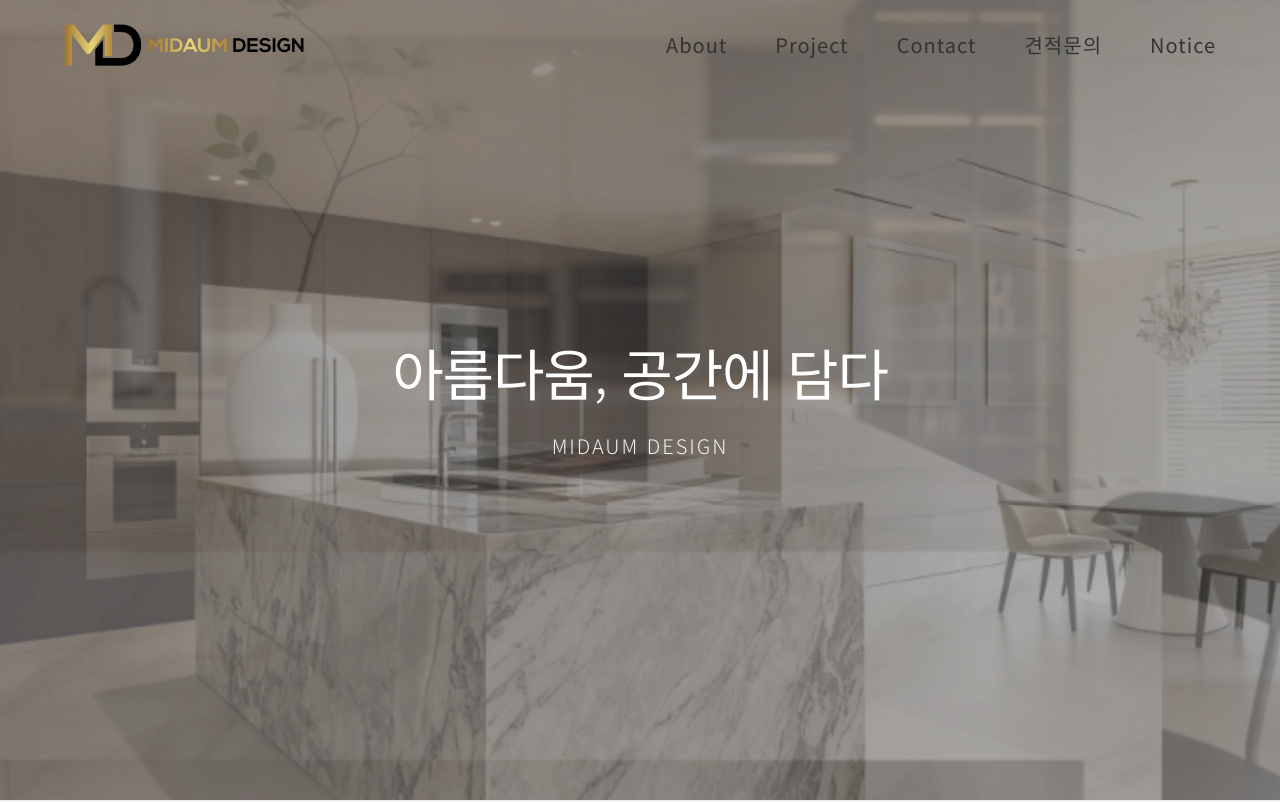
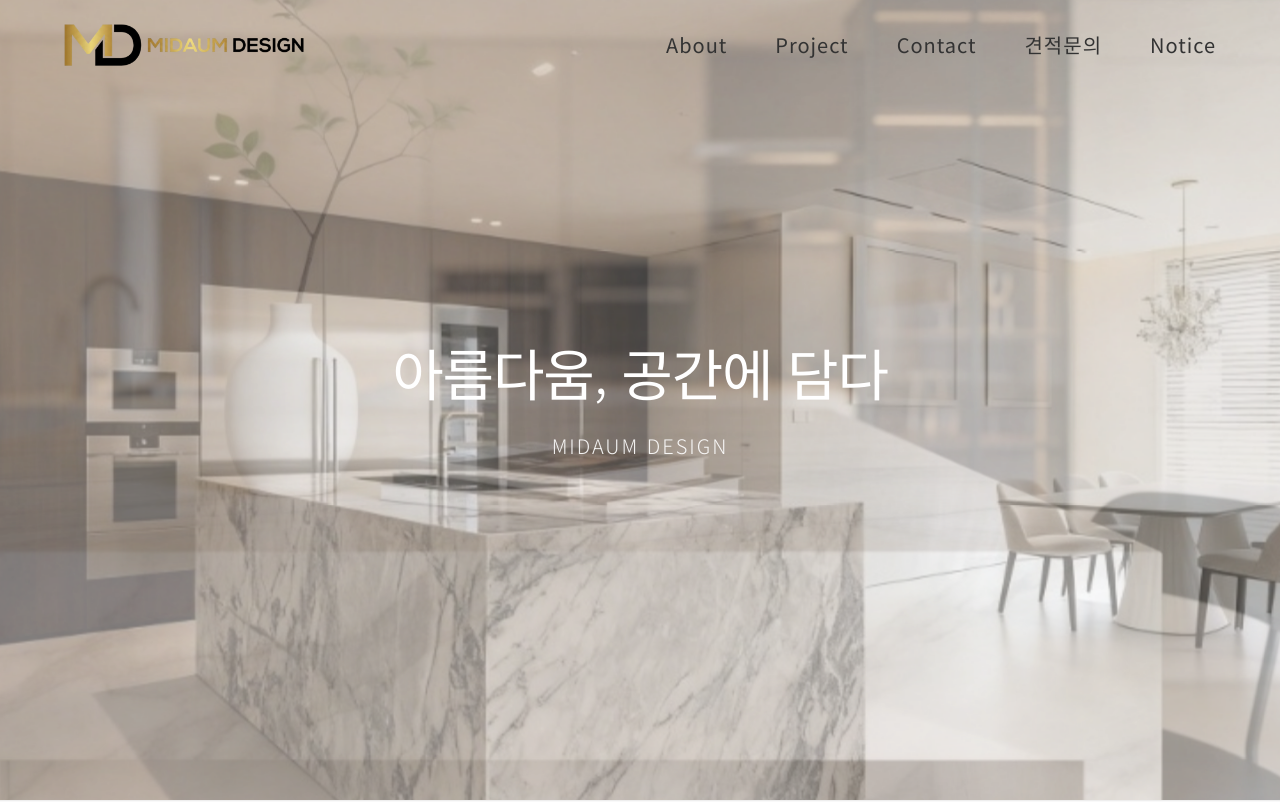
Before and after one commit to midaum79-cloud/midaumdesign, a Next.js app: page / in a window 1280 px wide. Shown: the top 802 px of the page. Built offline with nearby package versions, Linux system fonts and the light colour scheme.

Commit message:
UI: remove black overlay from hero to make images brighter

```diff
--- a/src/components/Hero/Hero.module.css
+++ b/src/components/Hero/Hero.module.css
@@ -45,7 +45,7 @@
     left: 0;
     width: 100%;
     height: 100%;
-    background-color: rgba(0, 0, 0, 0.3);
+    background-color: transparent;
     /* Subtle dimming for text readability */
     z-index: -1;
 }
```
